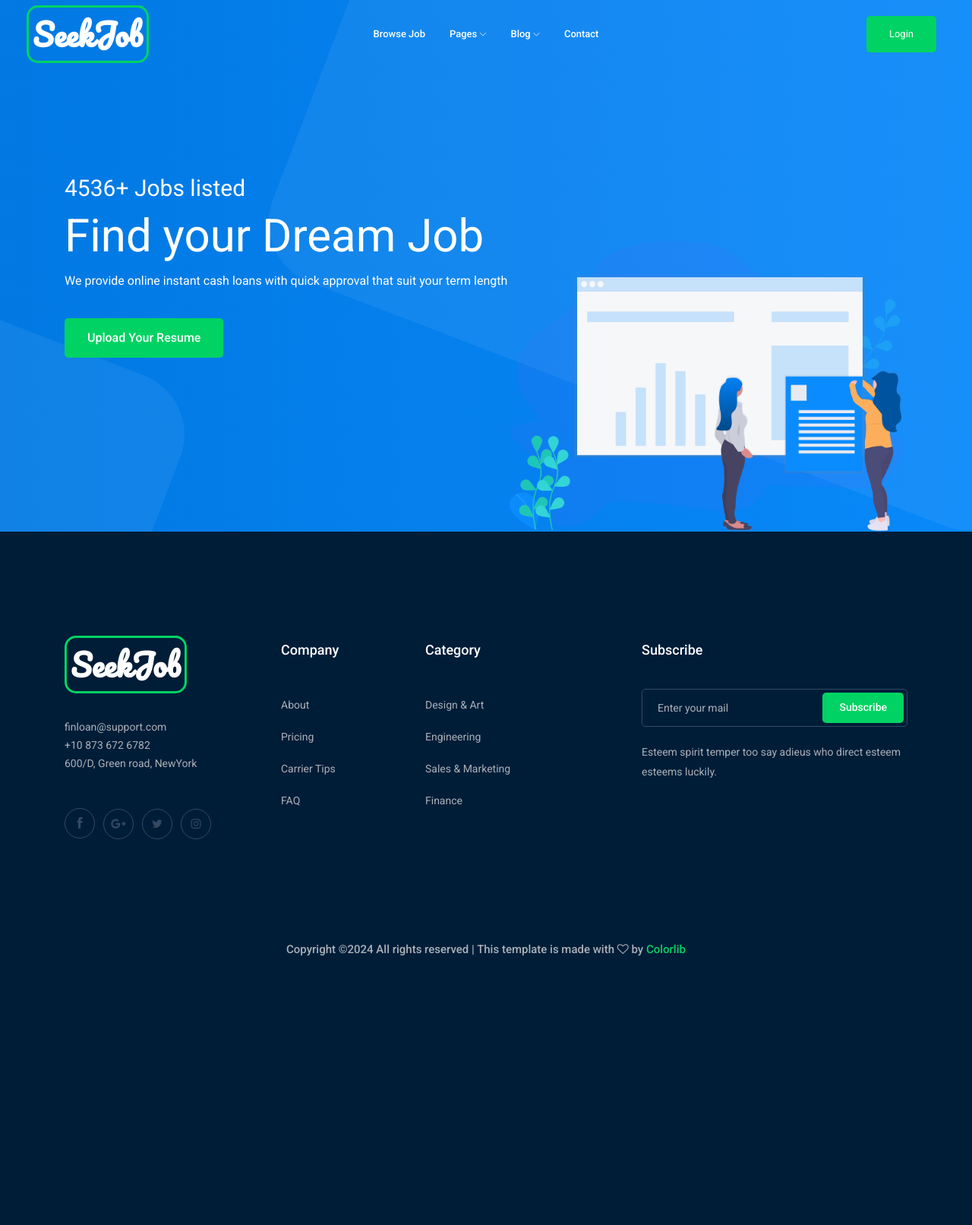
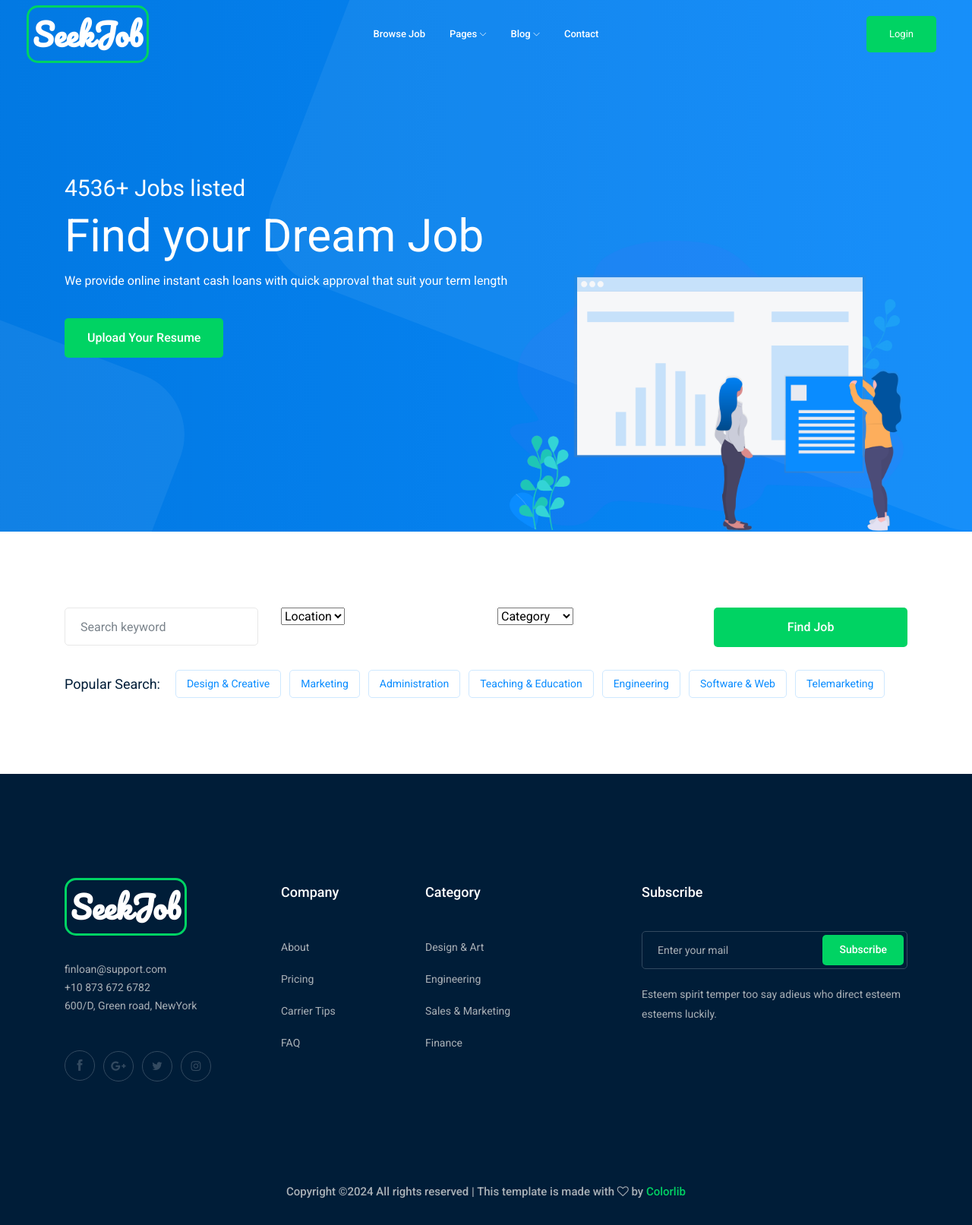
Before and after one commit to AlfredGomes23/SeekJob, a Django app: page / in a window 1280 px wide. Shown: the whole page at 76% size. Before the commit the page ends 1259 px from the top, so only its background shows below. Run offline with Django 5.2, Linux system fonts and the light colour scheme; some libraries are stand-ins or nearby versions.

Commit message:
added category_area in home

```diff
--- a/mysite/templates/Home.html
+++ b/mysite/templates/Home.html
@@ -30,6 +30,60 @@
     </div>
   <!-- slider_area_end -->
 
+    <!-- catagory_area -->
+    <div class="catagory_area">
+        <div class="container">
+            <div class="row cat_search">
+                <div class="col-lg-3 col-md-4">
+                    <div class="single_input">
+                        <input type="text" placeholder="Search keyword">
+                    </div>
+                </div>
+                <div class="col-lg-3 col-md-4">
+                    <div class="single_input">
+                        <select class="wide" >
+                            <option data-display="Location">Location</option>
+                            <option value="1">Dhaka</option>
+                            <option value="2">Rangpur</option>
+                            <option value="4">Sylet</option>
+                          </select>
+                    </div>
+                </div>
+                <div class="col-lg-3 col-md-4">
+                    <div class="single_input">
+                        <select class="wide">
+                            <option data-display="Category">Category</option>
+                            <option value="1">Category 1</option>
+                            <option value="2">Category 2</option>
+                            <option value="4">Category 3</option>
+                          </select>
+                    </div>
+                </div>
+                <div class="col-lg-3 col-md-12">
+                    <div class="job_btn">
+                        <a href="#" class="boxed-btn3">Find Job</a>
+                    </div>
+                </div>
+            </div>
+            <div class="row">
+                <div class="col-lg-12">
+                    <div class="popular_search d-flex align-items-center">
+                        <span>Popular Search:</span>
+                        <ul>
+                            <li><a href="#">Design & Creative</a></li>
+                            <li><a href="#">Marketing</a></li>
+                            <li><a href="#">Administration</a></li>
+                            <li><a href="#">Teaching & Education</a></li>
+                            <li><a href="#">Engineering</a></li>
+                            <li><a href="#">Software & Web</a></li>
+                            <li><a href="#">Telemarketing</a></li>
+                        </ul>
+                    </div>
+                </div>
+            </div>
+        </div>
+    </div>
+    <!--/ catagory_area -->
 
 
 {% endblock %}
```
